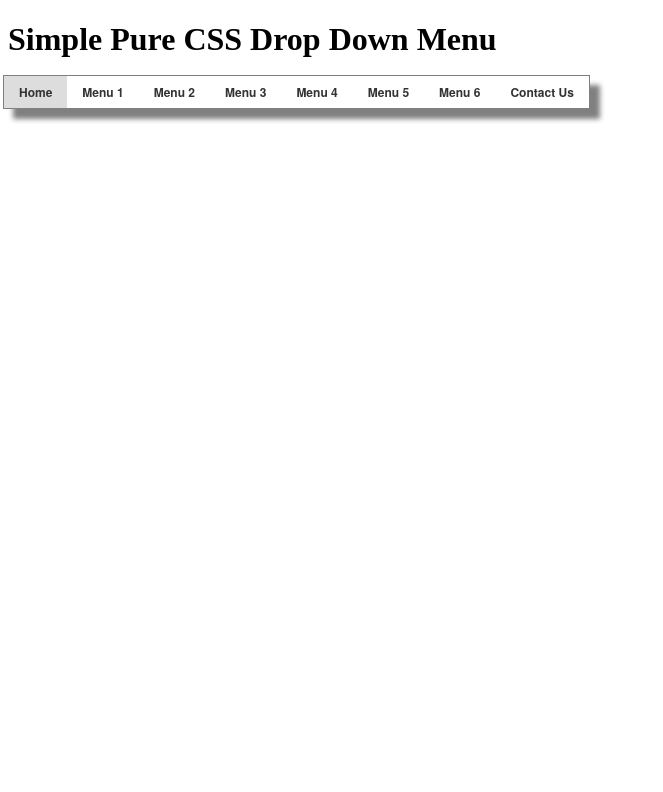
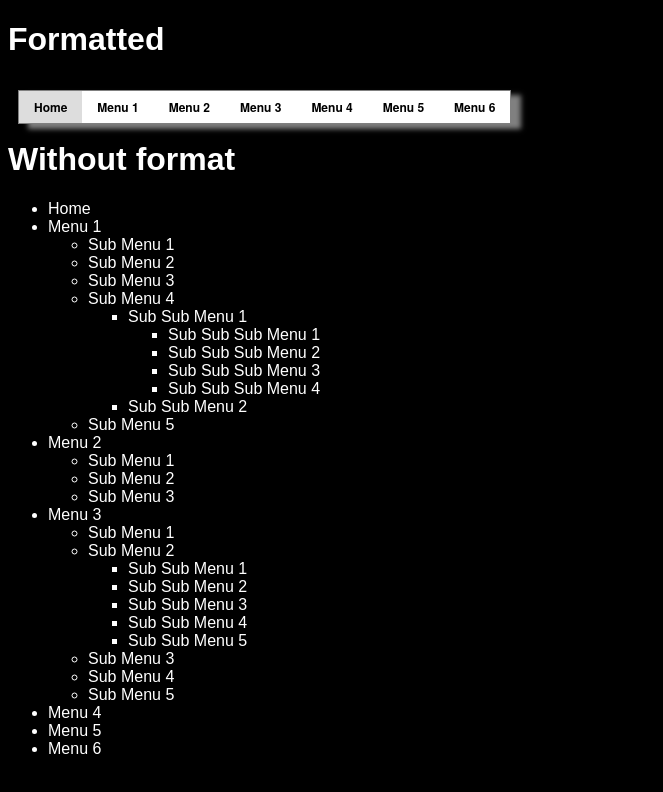
Before and after one commit to boetw/css_menubar, a plain HTML site: page index.html in a window 1280 px wide. Shown: the whole page, without its empty margins (0-663 px from the left). Drawn offline with Linux system fonts and the light colour scheme.

Commit message:
has formatted and unformatted menu

```diff
--- a/index.html
+++ b/index.html
@@ -7,7 +7,7 @@
 </head>
 
 <body>
-    <h1>Simple Pure CSS Drop Down Menu</h1>
+<h1>Formatted</h1>
     <nav id="primary_nav_wrap">
         <ul>
             <li class="current-menu-item"><a href="#">Home</a></li>
@@ -18,15 +18,15 @@
                     <li><a href="#">Sub Menu 3</a></li>
                     <li><a href="#">Sub Menu 4</a>
                         <ul>
-                            <li><a href="#">Deep Menu 1</a>
+                            <li><a href="#">Sub Sub Menu 1</a>
                                 <ul>
-                                    <li><a href="#">Sub Deep 1</a></li>
-                                    <li><a href="#">Sub Deep 2</a></li>
-                                    <li><a href="#">Sub Deep 3</a></li>
-                                    <li><a href="#">Sub Deep 4</a></li>
+                                    <li><a href="#">Sub Sub Sub Menu 1</a></li>
+                                    <li><a href="#">Sub Sub Sub Menu 2</a></li>
+                                    <li><a href="#">Sub Sub Sub Menu 3</a></li>
+                                    <li><a href="#">Sub Sub Sub Menu 4</a></li>
                                 </ul>
                             </li>
-                            <li><a href="#">Deep Menu 2</a></li>
+                            <li><a href="#">Sub Sub Menu 2</a></li>
                         </ul>
                     </li>
                     <li><a href="#">Sub Menu 5</a></li>
@@ -42,13 +42,13 @@
             <li><a href="#">Menu 3</a>
                 <ul>
                     <li class="dir"><a href="#">Sub Menu 1</a></li>
-                    <li class="dir"><a href="#">Sub Menu 2 THIS IS SO LONG IT MIGHT CAUSE AN ISSEUE BUT MAYBE NOT?</a>
+                    <li class="dir"><a href="#">Sub Menu 2 </a>
                         <ul>
-                            <li><a href="#">Category 1</a></li>
-                            <li><a href="#">Category 2</a></li>
-                            <li><a href="#">Category 3</a></li>
-                            <li><a href="#">Category 4</a></li>
-                            <li><a href="#">Category 5</a></li>
+                            <li><a href="#">Sub Sub Menu 1</a></li>
+                            <li><a href="#">Sub Sub Menu 2</a></li>
+                            <li><a href="#">Sub Sub Menu 3</a></li>
+                            <li><a href="#">Sub Sub Menu 4</a></li>
+                            <li><a href="#">Sub Sub Menu 5</a></li>
                         </ul>
                     </li>
                     <li><a href="#">Sub Menu 3</a></li>
@@ -59,9 +59,63 @@
             <li><a href="#">Menu 4</a></li>
             <li><a href="#">Menu 5</a></li>
             <li><a href="#">Menu 6</a></li>
-            <li><a href="#">Contact Us</a></li>
         </ul>
     </nav>
+    <h1>Without format</h1>
+    <nav>
+        <ul>
+            <li><a href="#">Home</a></li>
+            <li><a href="#">Menu 1</a>
+                <ul>
+                    <li><a href="#">Sub Menu 1</a></li>
+                    <li><a href="#">Sub Menu 2</a></li>
+                    <li><a href="#">Sub Menu 3</a></li>
+                    <li><a href="#">Sub Menu 4</a>
+                        <ul>
+                            <li><a href="#">Sub Sub Menu 1</a>
+                                <ul>
+                                    <li><a href="#">Sub Sub Sub Menu 1</a></li>
+                                    <li><a href="#">Sub Sub Sub Menu 2</a></li>
+                                    <li><a href="#">Sub Sub Sub Menu 3</a></li>
+                                    <li><a href="#">Sub Sub Sub Menu 4</a></li>
+                                </ul>
+                            </li>
+                            <li><a href="#">Sub Sub Menu 2</a></li>
+                        </ul>
+                    </li>
+                    <li><a href="#">Sub Menu 5</a></li>
+                </ul>
+            </li>
+            <li><a href="#">Menu 2</a>
+                <ul>
+                    <li><a href="#">Sub Menu 1</a></li>
+                    <li><a href="#">Sub Menu 2</a></li>
+                    <li><a href="#">Sub Menu 3</a></li>
+                </ul>
+            </li>
+            <li><a href="#">Menu 3</a>
+                <ul>
+                    <li class="dir"><a href="#">Sub Menu 1</a></li>
+                    <li class="dir"><a href="#">Sub Menu 2 </a>
+                        <ul>
+                            <li><a href="#">Sub Sub Menu 1</a></li>
+                            <li><a href="#">Sub Sub Menu 2</a></li>
+                            <li><a href="#">Sub Sub Menu 3</a></li>
+                            <li><a href="#">Sub Sub Menu 4</a></li>
+                            <li><a href="#">Sub Sub Menu 5</a></li>
+                        </ul>
+                    </li>
+                    <li><a href="#">Sub Menu 3</a></li>
+                    <li><a href="#">Sub Menu 4</a></li>
+                    <li><a href="#">Sub Menu 5</a></li>
+                </ul>
+            </li>
+            <li><a href="#">Menu 4</a></li>
+            <li><a href="#">Menu 5</a></li>
+            <li><a href="#">Menu 6</a></li>
+        </ul>
+    </nav>
+
 </body>
 
 </html>
--- a/style.css
+++ b/style.css
@@ -1,20 +1,36 @@
+body {
+  font-family: sans-serif;
+  background: black no-repeat fixed;
+  background-size: cover;
+  color: white;
+}
+a {
+    color: white;
+    text-decoration: none;
+}
+h1{
+	text-shadow: 0 0 10px #000000;
+}
+
 #primary_nav_wrap {
   margin-top: 15px;
+  padding: 20px;
 }
 
 #primary_nav_wrap ul {
   list-style: none;
   position: relative;
   float: left;
-  margin: -5px;
+  margin: -10px;
   padding: 0;
-    box-shadow: 10px 10px 5px grey;
-    border: 1px solid grey;
+  box-shadow: 10px 5px 5px grey;
+  border: 1px solid grey;
+  background: white;
 }
 
 #primary_nav_wrap ul a {
   display: block;
-  color: #333;
+  color: black;
   text-decoration: none;
   font-weight: 700;
   font-size: 12px;
@@ -31,7 +47,7 @@
 }
 
 #primary_nav_wrap ul li.current-menu-item {
-  background: #ddd
+  background: #ddd;
 }
 
 #primary_nav_wrap ul li:hover {
```
Also changed, not shown: 1 other file.
